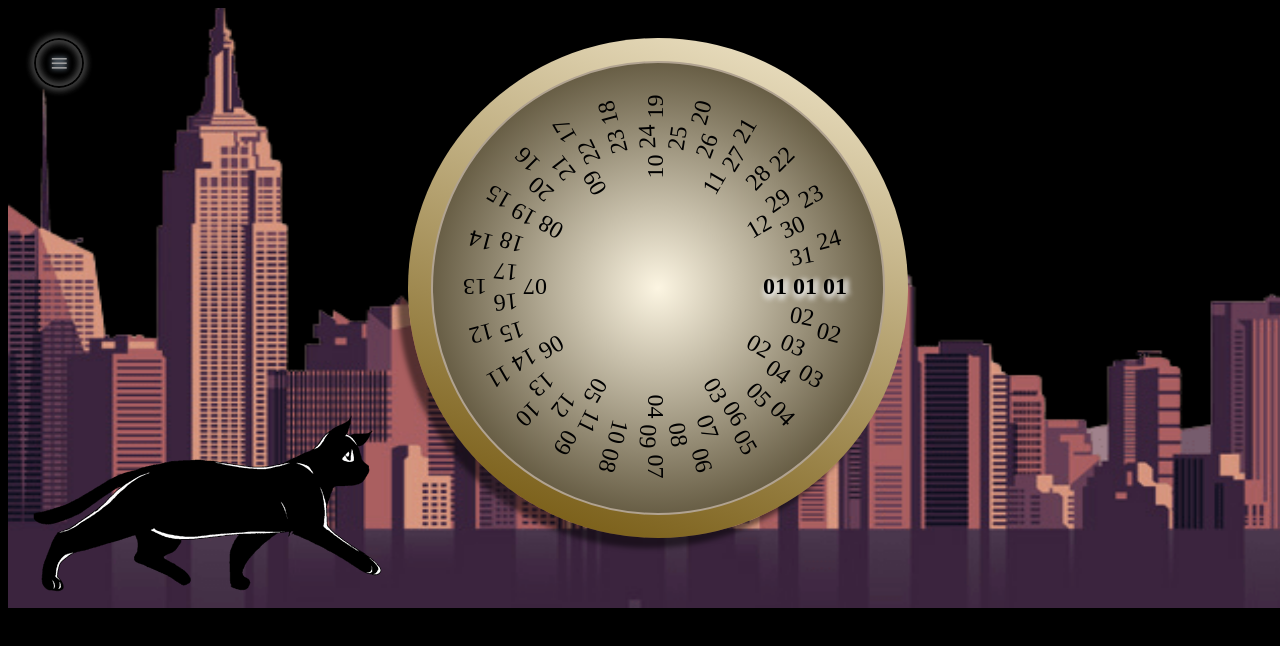
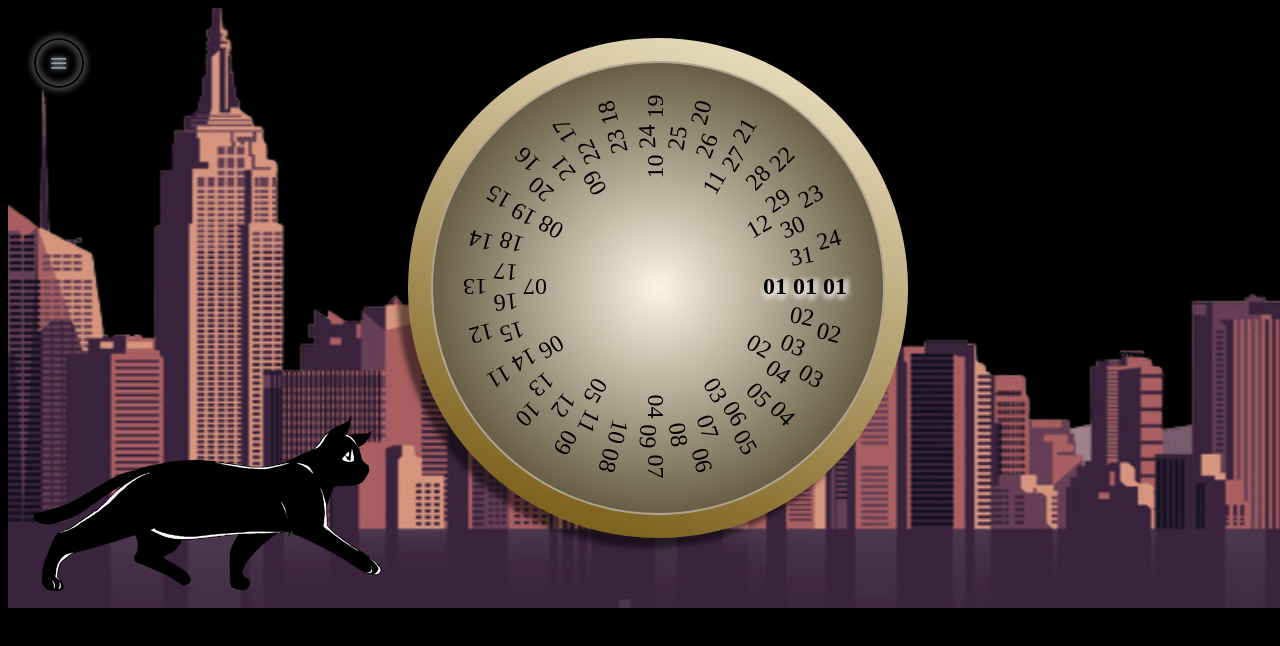
Before and after one commit to IreneRSun/CatInTheCity, a website: page src/index.html in a window 1280 px wide. Shown: the top 646 px of the page. Drawn offline with Linux system fonts and the light colour scheme.

Commit message:
Adjusted stylesheet for cleaner look
- Adjusted root width to match viewport when possible

```diff
--- a/src/style.css
+++ b/src/style.css
@@ -6,7 +6,8 @@ body {
 #root {
     position: relative;
     display: flex;
-    width: 1300px;
+    width: 100vw;
+    min-width: 1000px;
     height: 600px;
     transition: 1s;
 }
```
